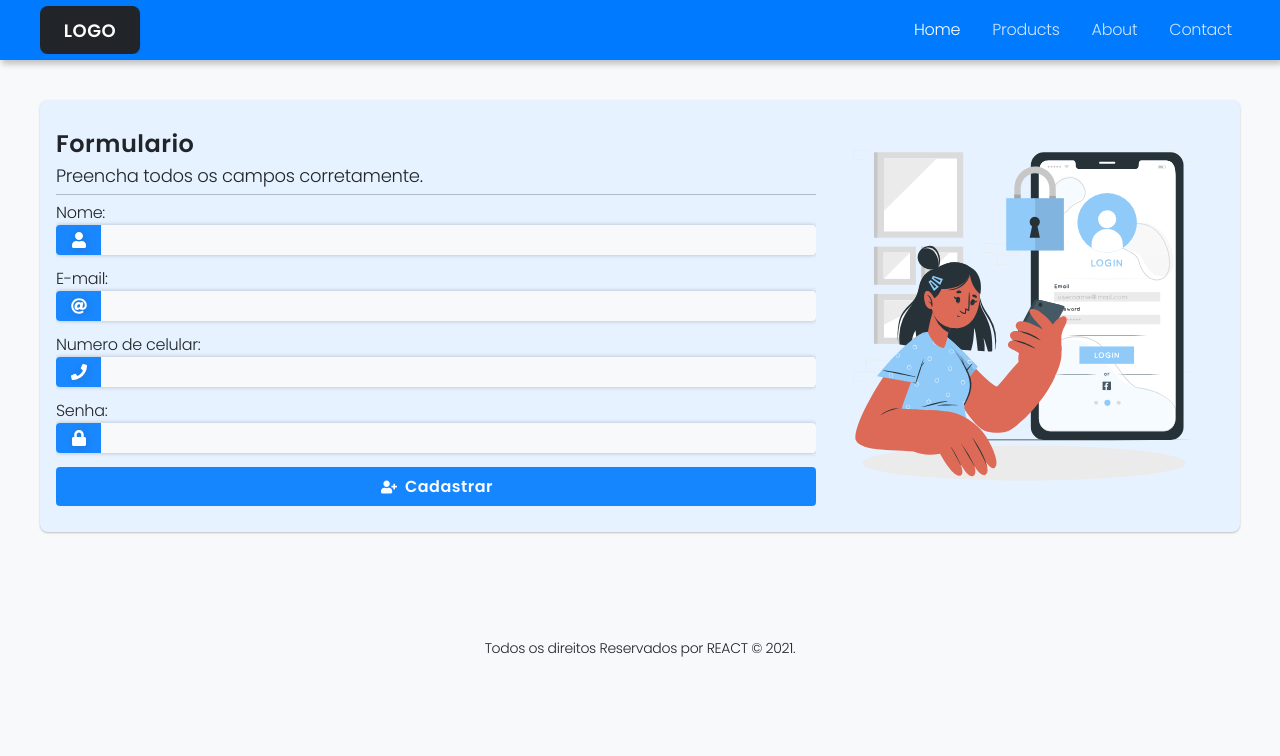
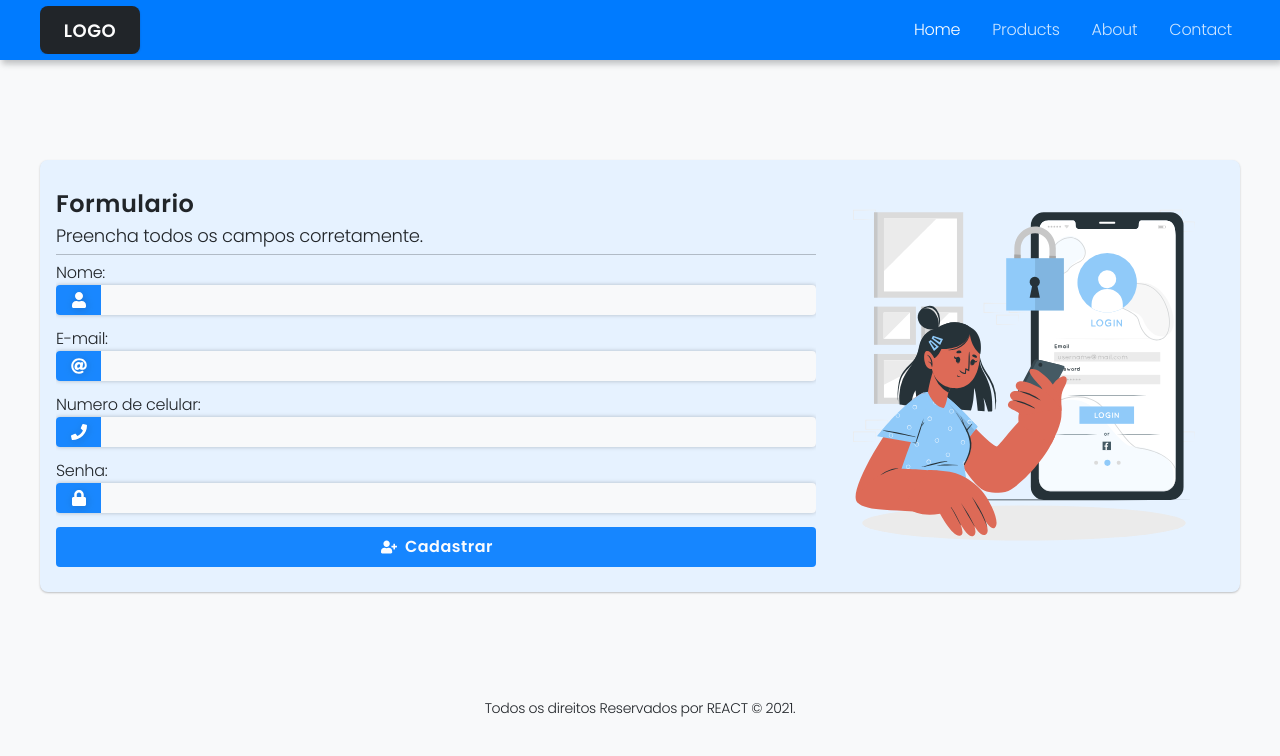
Before and after one commit to Deofino/Aura, a React (Create React App) app: page / in a window 1280 px wide. Shown: the top 756 px of the page. Built offline with nearby package versions, Linux system fonts and the light colour scheme.

Commit message:
:pencil2: Detalhes minimos
Add .env no gitgnore, troca foto do readme, botao, header, e overflow html

```diff
--- a/src/app/sass/Components/Form/Button.scss
+++ b/src/app/sass/Components/Form/Button.scss
@@ -2,7 +2,7 @@
     padding: $global-padding 0;
     background-color: var(--color-primary);
     color: var(--color-white);
-    height: min-content;
+    height: rem(40);
     border-radius: rem(4);
     margin-top: rem(8);
     width: 100%;
--- a/src/app/sass/Components/Header/Header.scss
+++ b/src/app/sass/Components/Header/Header.scss
@@ -1,3 +1,6 @@
+body {
+    padding-top: rem(60);
+}
 .l-headerMain {
     background-color: var(--color-primary);
     @include darkMode {
--- a/src/app/sass/Layout/Base.scss
+++ b/src/app/sass/Layout/Base.scss
@@ -81,6 +81,7 @@ html {
   box-sizing: border-box;
   padding: 0;
   margin: 0;
+  overflow: auto;
 }
 h1,
 h2,
```
Also changed, not shown: 2 other files (tests, documents, lock files or other folders).
